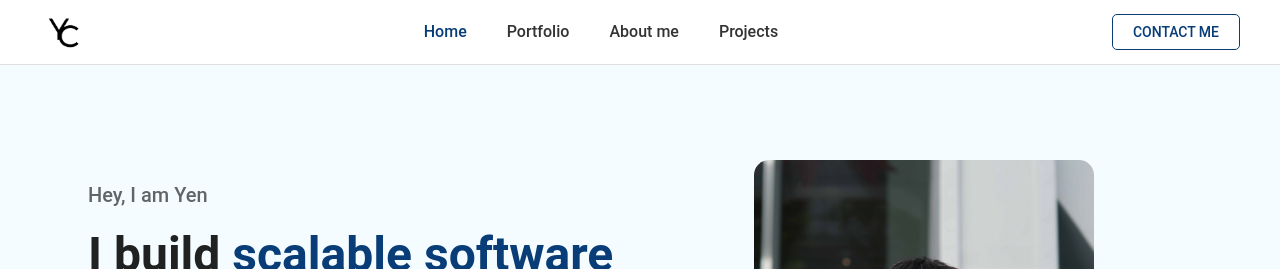
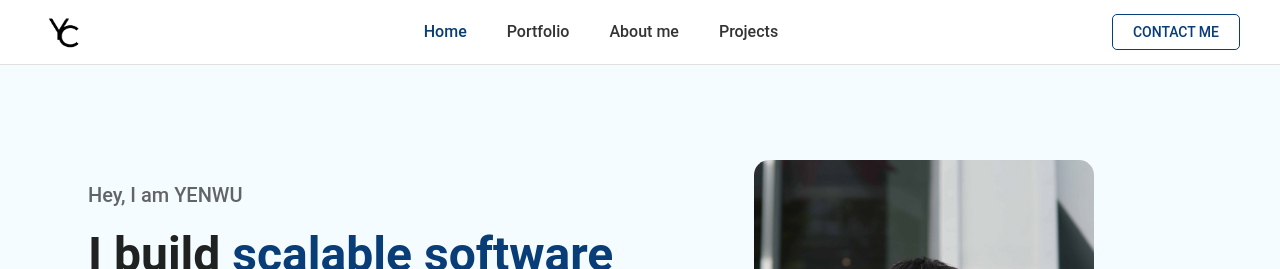
Before and after one commit to formosachiang/my-website, a React (Create React App) app: page / in a window 1280 px wide. Shown: the top 269 px of the page. Built offline with nearby package versions, Linux system fonts and the light colour scheme.

Commit message:
Change my name

```diff
--- a/src/components/Footer.jsx
+++ b/src/components/Footer.jsx
@@ -84,7 +84,7 @@ const Footer = () => {
         <Grid container justifyContent="space-between" alignItems="center" sx={{ mb: 2 }}>
           <Grid item>
             <Typography variant="body2" color="textSecondary">
-              Made by Yen 2025. All rights reserved.
+              Made by YenWu 2025. All rights reserved.
             </Typography>
           </Grid>
 
--- a/src/components/IntroSection.jsx
+++ b/src/components/IntroSection.jsx
@@ -32,7 +32,7 @@ const IntroSection = () => {
         <Grid container spacing={4} alignItems="center">
           <Grid item xs={12} md={6}>
             <Typography variant="h6" color="textSecondary">
-              Hey, I am Yen
+              Hey, I am YENWU
             </Typography>
             <Typography variant="h3" fontWeight="bold" color="textPrimary" sx={{ mt: 2 }}>
               I build <span style={{ color: theme.palette.primary.main }}>scalable software solutions</span> and improve user experiences
@@ -61,7 +61,7 @@ const IntroSection = () => {
             <ImageContainer>
               <img
                 src={IntroImage} // 替換成實際的圖片網址
-                alt="Yen"
+                alt="YenWu"
                 style={{
                   maxWidth: "340px",  // 設定圖片最大寬度
                   height: "auto",     // 保持圖片比例
```
